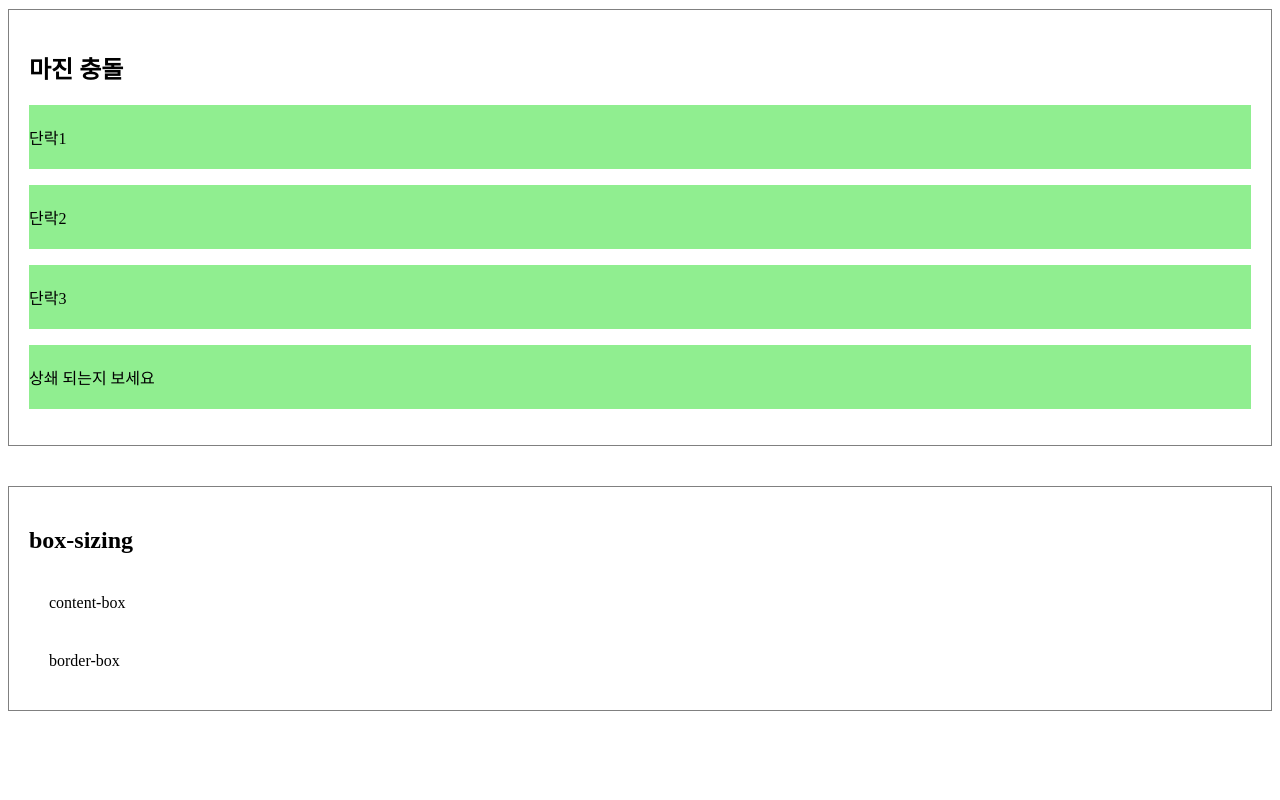
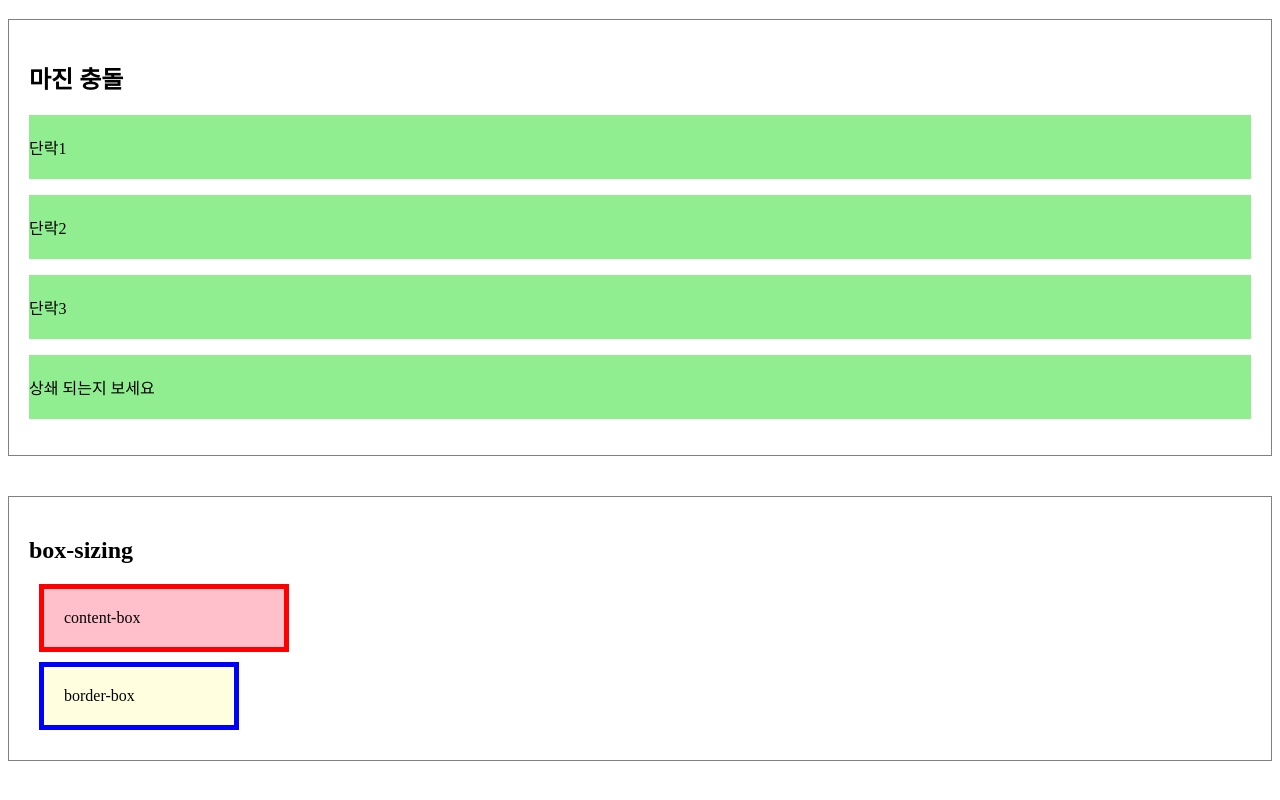
Before and after one commit to notlikelion/250820_css, a plain HTML site: page 05_box+model.html in a window 1280 px wide. Shown: the part 404-1204 px from the top of the page. Before the commit the page ends 1155 px from the top, so only its background shows below. Drawn offline with Linux system fonts and the light colour scheme.

Commit message:
box model

```diff
--- a/05_box+model.html
+++ b/05_box+model.html
@@ -41,7 +41,19 @@
       .demo > div {
         width: 200px;
         padding: 20px;
-        border: 5px;
+      }
+
+      .content-box {
+        box-sizing: content-box;
+        border: 5px solid red;
+        background: pink;
+        margin: 10px;
+      }
+      .border-box {
+        box-sizing: border-box;
+        border: 5px solid blue;
+        background: lightyellow;
+        margin: 10px;
       }
     </style>
   </head>
```
